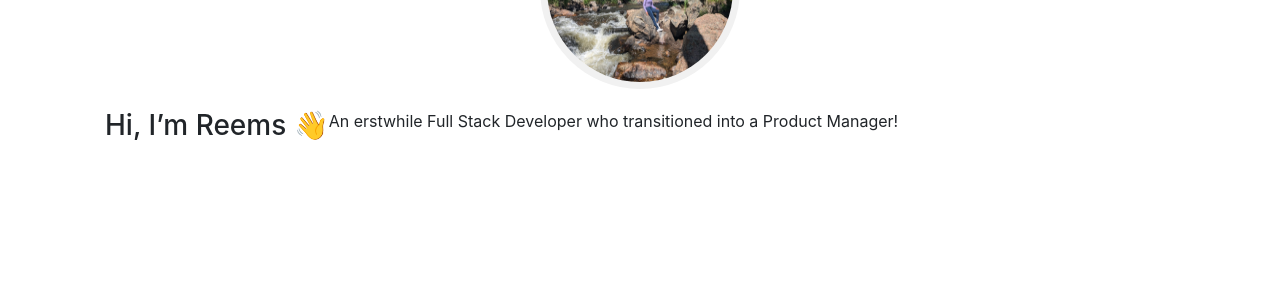
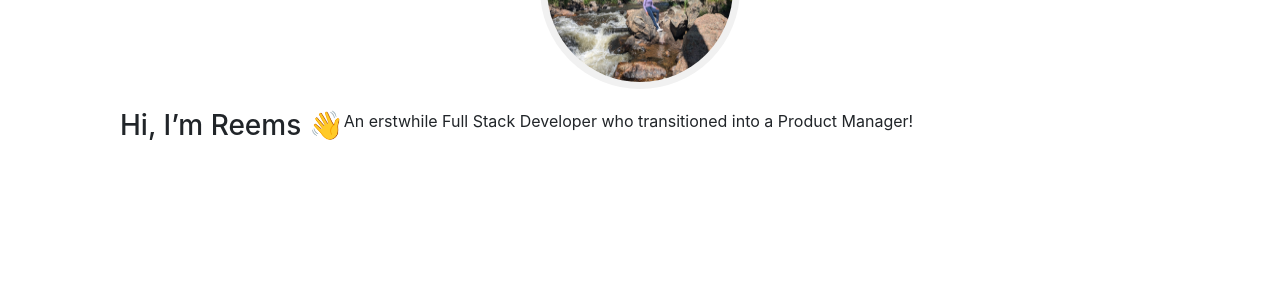
Before and after one commit to reemstk/reemstk.github.io, a Jekyll site: the page built from index.md, in a window 1280 px wide. Shown: the part 279-579 px from the top of the page. Built offline with Jekyll 4.4.1, drawn with Linux system fonts in a browser that asks for light colours; nearby versions of some CDN libraries; comment, search, counter and statistics services are not loaded; our own code applies the rules of GitHub Pages for plain Markdown files.

Commit message:
Update home.html

```diff
--- a/_layouts/home.html
+++ b/_layouts/home.html
@@ -26,15 +26,19 @@
     </div>
     <!-- profile image ends -->
 
-    <div class="card-body mt-0 row">
+    <div class="card-body">
+      <div class="col">
+            <div class="row">
               <!-- content -->
               <p>
                   {{ content | markdownify}}
-        <p>
+              </p>
               <!-- education -->
               {% if site.home_option == "education" %}
                   {% include education.html %}
               {% endif %}
+            </div>
+      </div>
     </div>
 </div>
 <!-- ABOUT ME SECTION ENDS-->
```
Lines whose indentation alone changed are shown as unchanged.
